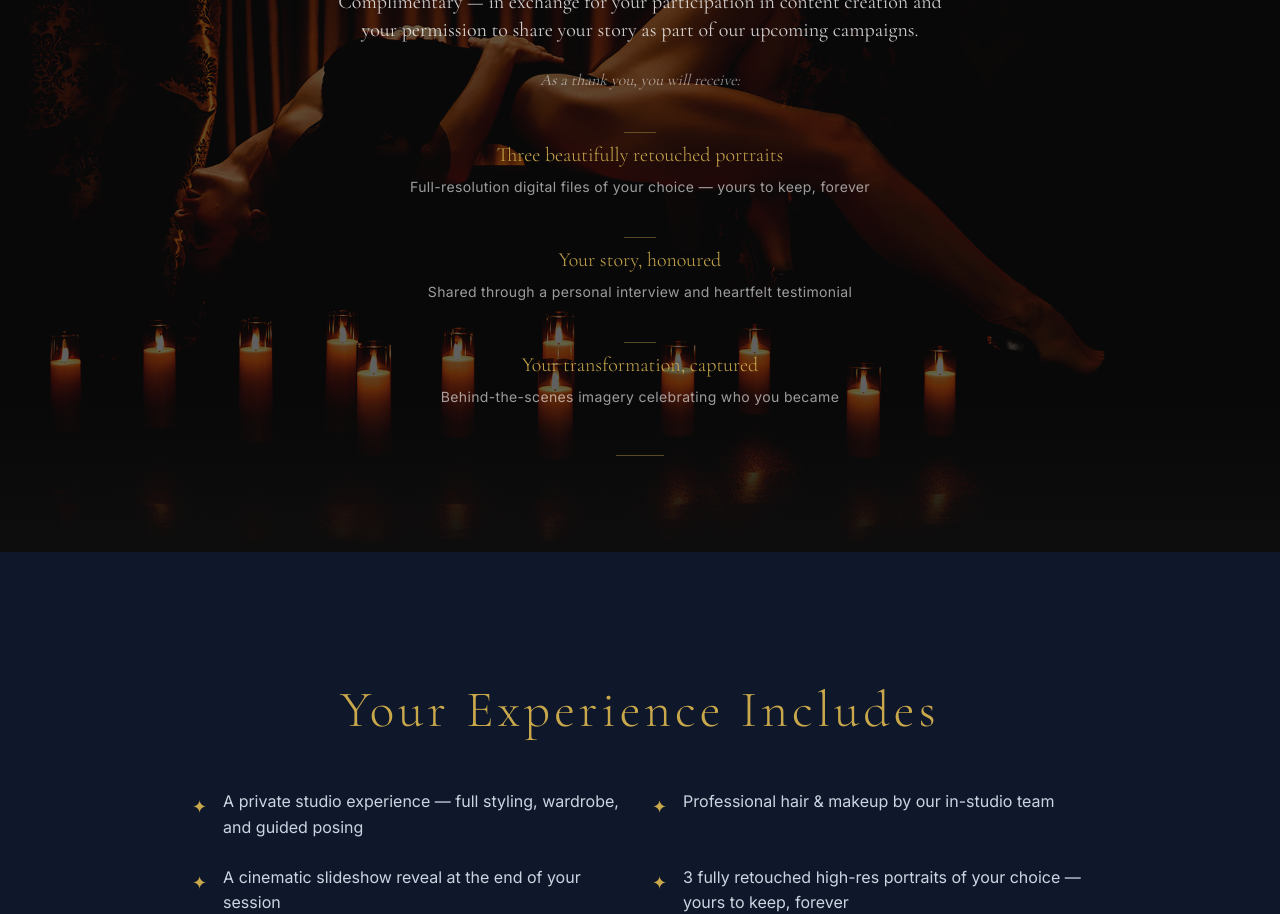
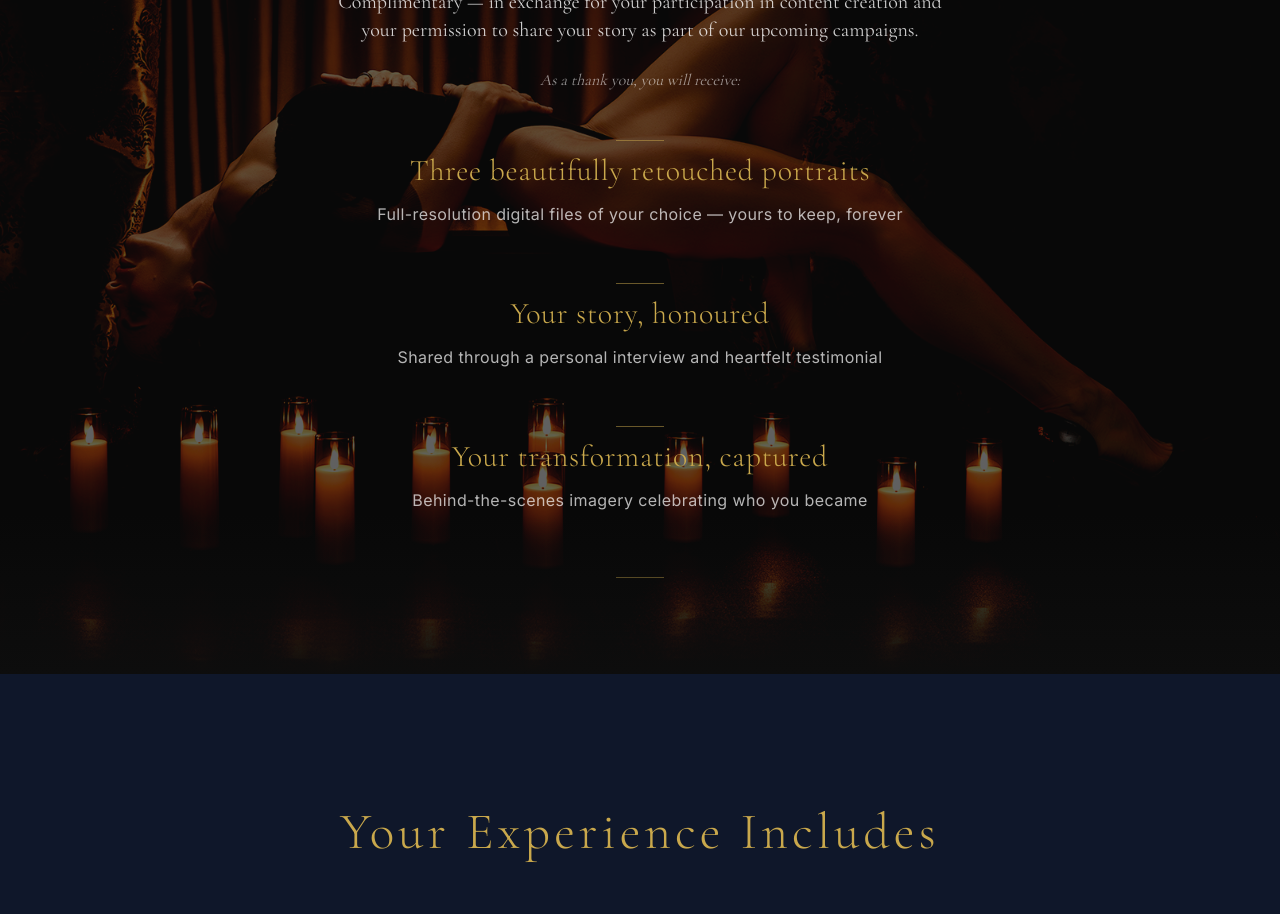
Before and after one commit to obprimak/muse, a SvelteKit app: page /model-call in a window 1280 px wide. Shown: the part 1600-2514 px from the top of the page. Built offline with nearby package versions, Linux system fonts and the light colour scheme.

Commit message:
fix: make receive items more visually prominent — larger titles, more space

```diff
--- a/src/routes/model-call/+page.svelte
+++ b/src/routes/model-call/+page.svelte
@@ -187,7 +187,7 @@
 
 		<p class="mt-6 font-serif text-base italic text-white/55">As a thank you, you will receive:</p>
 
-		<ul class="mt-10 space-y-10">
+		<ul class="mt-12 space-y-14">
 			{#each [
 				{
 					title: 'Three beautifully retouched portraits',
@@ -202,15 +202,17 @@
 					desc: 'Behind-the-scenes imagery celebrating who you became'
 				}
 			] as { title, desc }}
-				<li class="space-y-2">
-					<div class="mx-auto h-px w-8 bg-gold/40"></div>
-					<p class="mt-3 font-serif text-xl font-light text-gold">{title}</p>
-					<p class="text-sm tracking-wide text-white/60">{desc}</p>
+				<li class="space-y-3">
+					<div class="mx-auto h-px w-12 bg-gold/50"></div>
+					<p class="mt-4 font-serif text-2xl font-light tracking-wide text-gold md:text-3xl">
+						{title}
+					</p>
+					<p class="text-base leading-relaxed tracking-wide text-white/70">{desc}</p>
 				</li>
 			{/each}
 		</ul>
 
-		<div class="mx-auto mt-12 h-px w-12 bg-gold/40"></div>
+		<div class="mx-auto mt-16 h-px w-12 bg-gold/40"></div>
 	</div>
 </section>
 
```
